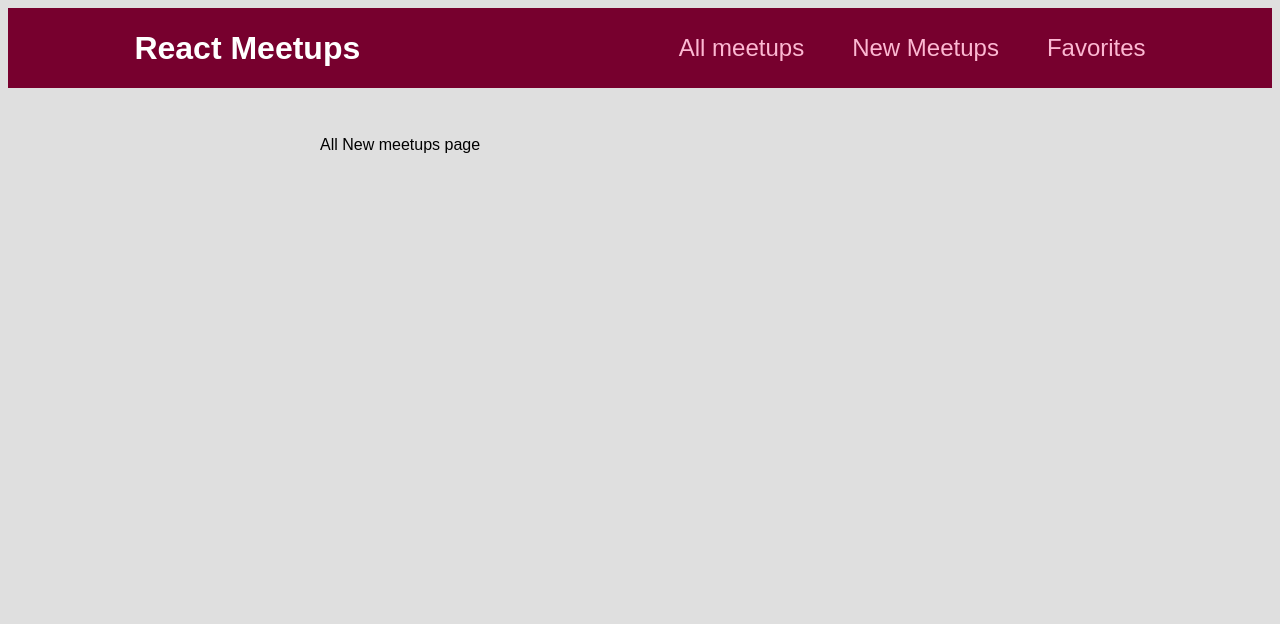
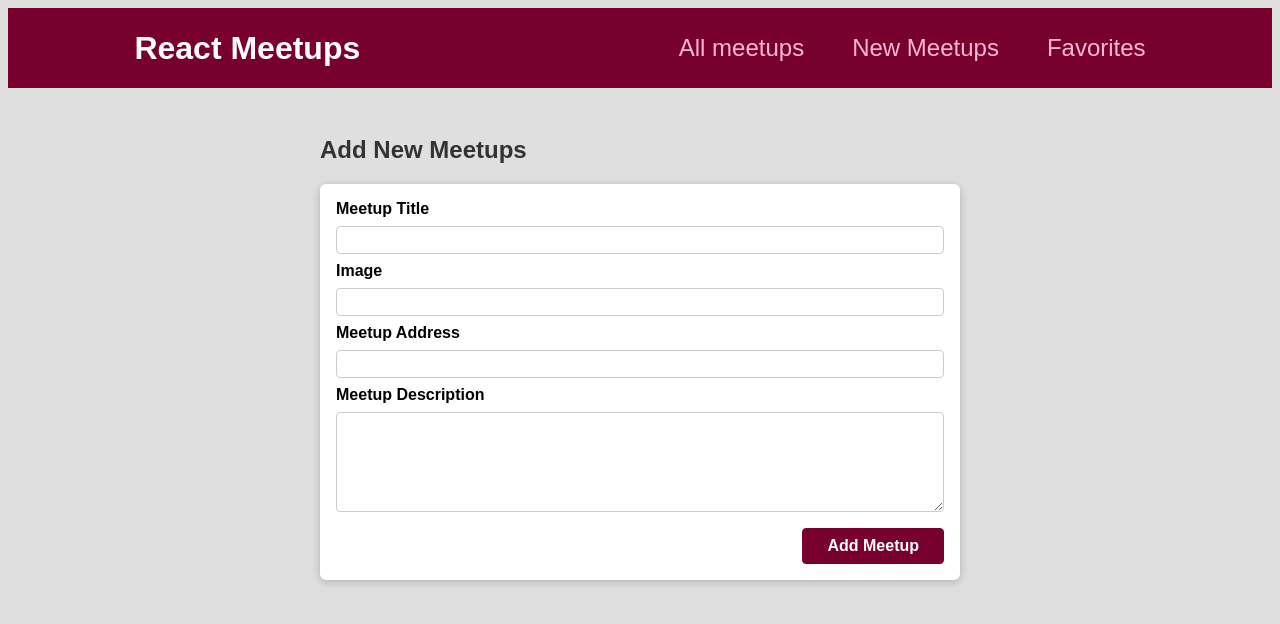
Before and after one commit to jasmeet1233/React-project, a React (Create React App) app: page /new-meetup in a window 1280 px wide. Shown: the top 624 px of the page. Built offline with nearby package versions, Linux system fonts and the light colour scheme.

Commit message:
added forms

```diff
--- /dev/null
+++ b/src/components/meetups/NewMeetupForm.js
@@ -0,0 +1,57 @@
+import {useRef} from 'react';
+
+import Card from "../ui/Card";
+import classes from "./NewMeetupForm.module.css";
+
+function NewMeetupsForms(props) {
+
+    const titleInputRef = useRef();
+    const imageInputRef = useRef();
+    const addressInputRef = useRef();
+    const descriptionInputRef = useRef();
+
+    function submitHandler(event){
+        event.preventDefault();
+
+        const enteredTitle = titleInputRef.current.value;
+        const enteredImage = imageInputRef.current.value;
+        const enteredAddress = addressInputRef.current.value;
+        const enteredDescription = descriptionInputRef.current.value;
+
+        const meetupData = {
+          title: enteredTitle,
+          image: enteredImage,
+          address: enteredAddress,
+          description: enteredDescription
+        }
+        props.onAddMeetup(meetupData)
+    }
+
+  return (
+    <Card>
+      <form className={classes.form} onSubmit = {submitHandler}>
+        <div className={classes.control}>
+          <label htmlFor="title">Meetup Title</label>
+          <input type="text" required id="title" ref = {titleInputRef}></input>
+        </div>
+        <div className={classes.control}>
+          <label htmlFor="image">Image</label>
+          <input type="url" required id="image" ref={imageInputRef}></input>
+        </div>
+        <div className={classes.control}>
+          <label htmlFor="address">Meetup Address</label>
+          <input type="text" required id="address" ref={addressInputRef}></input>
+        </div>
+        <div className={classes.control}>
+          <label htmlFor="description">Meetup Description</label>
+          <textarea id = "description" required rows = '5' ref={descriptionInputRef}></textarea>
+        </div>
+        <div className={classes.actions}>
+          <button>Add Meetup</button>
+        </div>
+      </form>
+    </Card>
+  );
+}
+
+export default NewMeetupsForms;
--- a/src/components/ui/Card.module.css
+++ b/src/components/ui/Card.module.css
@@ -3,8 +3,7 @@
   border-radius: 4px;
   box-shadow: 0 1px 4px rgba(0, 0, 0, 0.2);
   padding: 1rem;
-    width: 20rem;
-    margin: auto; */
+  width: 20rem; */
 
     background-color: white;
     border-radius: 6px;
--- a/src/pages/NewMeetups.js
+++ b/src/pages/NewMeetups.js
@@ -1,7 +1,17 @@
-function NewMeetupsPage(){
-    return <div>
-        All New meetups page
-    </div>
+import NewMeetupsForms from "../components/meetups/NewMeetupForm";
+
+function NewMeetupsPage() {
+
+  function addMeetupHandler(dataUserStored){
+    fetch('https://react-project-73830-default-rtdb.asia-southeast1.firebasedatabase.app/meetips.json');
+  }
+
+  return (
+    <section>
+      <h1>Add New Meetups</h1>
+      <NewMeetupsForms onAddMeetup = {addMeetupHandler} />
+    </section>
+  );
 }
 
 export default NewMeetupsPage;
```
Also changed, not shown: src/components/meetups/NewMeetupForm.module.css (renamed from src/pages/NewMeetupForm.module.css), src/pages/NewMeetupForm.js (deleted). Lines whose indentation alone changed are shown as unchanged.
